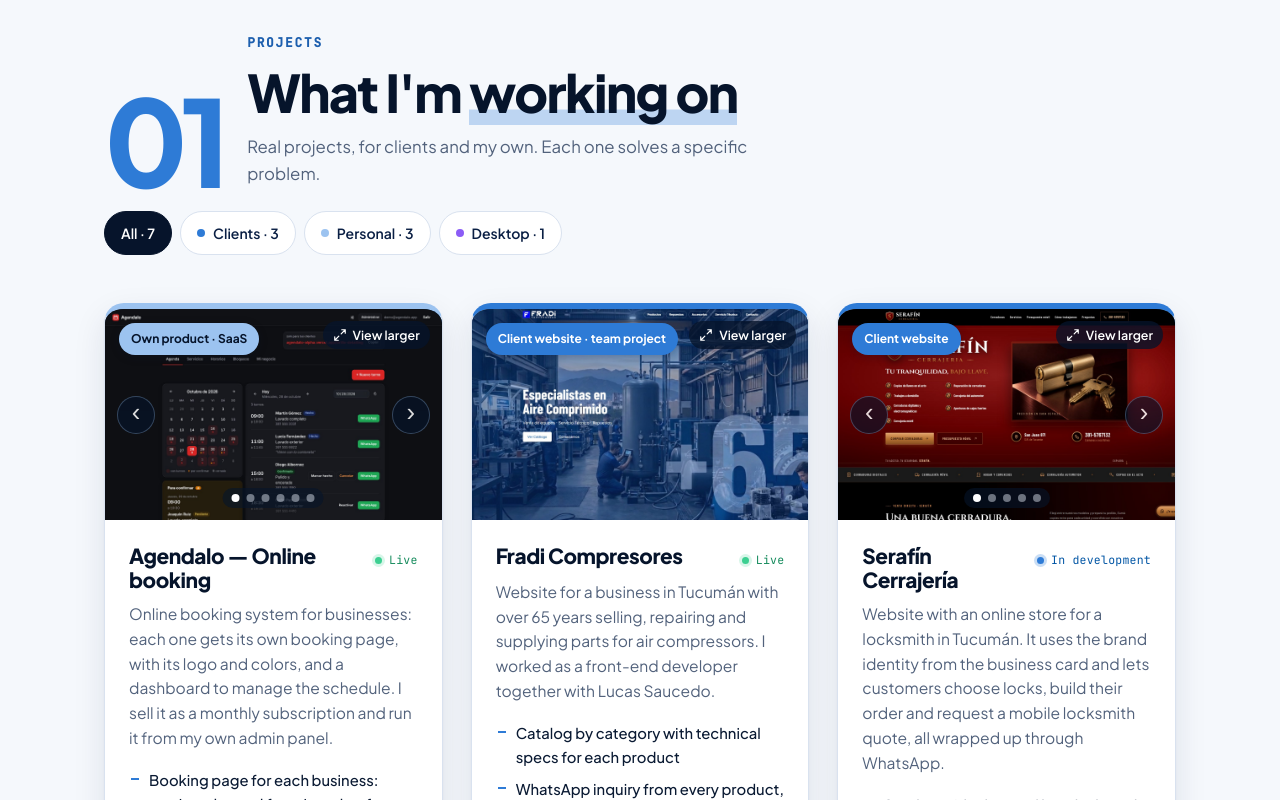
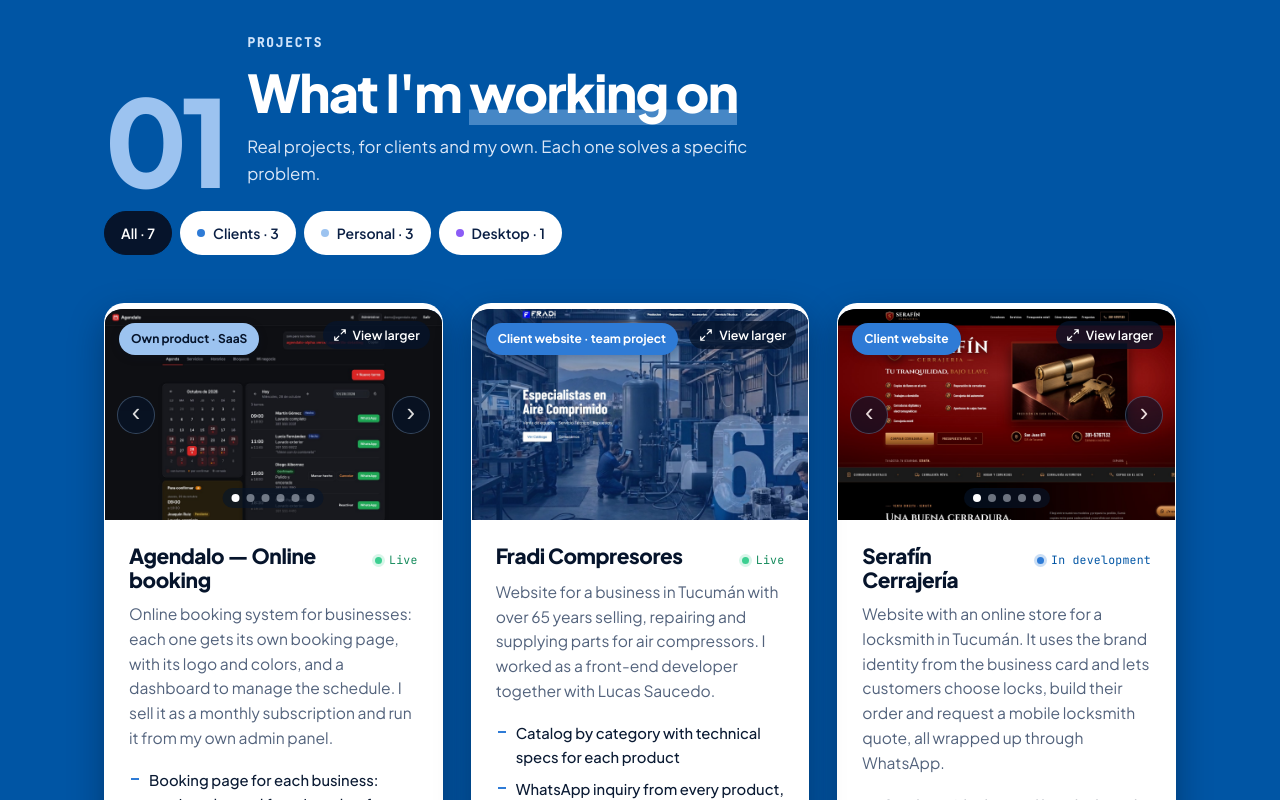
Before and after one commit to AugustoMartinez01/Portfolio, a React (Vite) app in the folder portafolio/: page / in a window 1280 px wide. Shown: the part 860-1660 px from the top of the page. Built offline with nearby package versions, Linux system fonts and the light colour scheme.

Commit message:
Colores de vuelta

```diff
--- a/portafolio/src/index.css
+++ b/portafolio/src/index.css
@@ -521,12 +521,36 @@ img {
   border-top: 8px solid var(--c);
 }
 
+/* 01 Proyectos: mismo azul que 03 Sobre mí (las secciones quedan intercaladas) */
 .seccion--proyectos {
-  --c: var(--c-proyectos);
-  --c-marca: rgba(46, 123, 214, 0.28);
-  --c-etiqueta: #1d5fae;
-  --c-titulo: var(--marino-950);
-  background: var(--fondo);
+  --c: var(--c-sobre);
+  --c-marca: rgba(156, 195, 240, 0.45);
+  --c-etiqueta: #cfe3fa;
+  --c-titulo: #fff;
+  background: var(--francia);
+  color: #fff;
+}
+
+.seccion--proyectos .seccion__bajada {
+  color: #dbe7f7;
+}
+
+.seccion--proyectos .proyecto {
+  color: var(--texto);
+  border-color: transparent;
+  box-shadow: 0 14px 34px rgba(3, 12, 30, 0.35);
+}
+
+.seccion--proyectos .proyecto:hover {
+  box-shadow: 0 22px 46px rgba(3, 12, 30, 0.5);
+}
+
+.seccion--proyectos .filtro {
+  border-color: transparent;
+}
+
+.seccion--proyectos .filtro.activo {
+  background: var(--marino-950);
 }
 
 .seccion--servicios {
```
